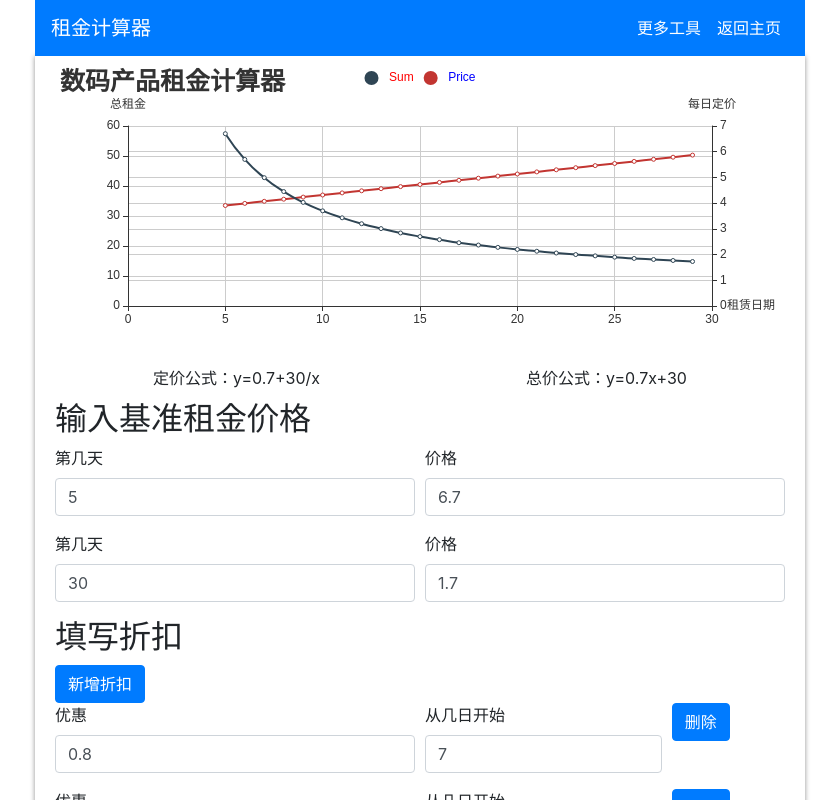
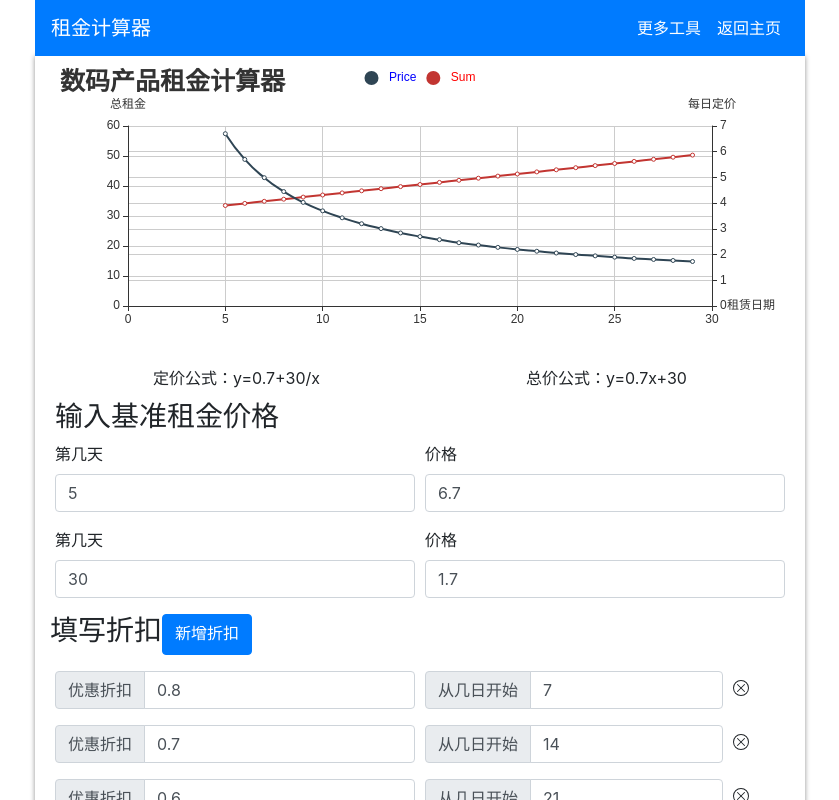
Before and after one commit to Andrew8102/rent_caculator, a Vue app: page / in a window 1280 px wide. Shown: the top 800 px of the page, without its empty margins (220-1059 px from the left). Built offline with nearby package versions, Linux system fonts and the light colour scheme.

Commit message:
💄引入bootstrap icon图标，修正界面错误

```diff
--- a/src/App.vue
+++ b/src/App.vue
@@ -31,7 +31,7 @@
 
       <div class id="form">
         <form action>
-          <h2>输入基准租金价格</h2>
+          <h3>输入基准租金价格</h3>
           <div class="form-row justify-content-center">
             <div class="form-group col-md-6">
               <label for="d1">第几天</label>
@@ -52,21 +52,56 @@
               <input type="text" class="form-control" id="price2" @change="redraw" v-model="price2" />
             </div>
           </div>
-          <h2>填写折扣</h2>
-          <div class="btn btn-primary" @click="addCoupon">新增折扣</div>
+          <div class="form-row form-group">
+            <h3>填写折扣</h3>
+            <div class="btn btn-primary" @click="addCoupon">新增折扣</div>
+          </div>
 
           <div class="coupon form-row justify-content-center" v-for="(item, i) in coupons" :key="i">
             <div class="form-group col-md-6">
-              <label for="discount">优惠</label>
-              <input type="text" class="form-control" id="item.id" v-model="item.discount" />
+              <div class="input-group">
+                <div class="input-group-prepend">
+                  <span class="input-group-text">优惠折扣</span>
+                </div>
+                <input type="text" class="form-control" id="item.id" v-model="item.discount" />
+              </div>
             </div>
 
-            <div class="form-group col-md-4">
-              <label for="discount_date">从几日开始</label>
-              <input type="text" class="form-control" id="item.id" v-model="item.discount_date" />
+            <div class="form-group col-md-5">
+              <div class="input-group">
+                <div class="input-group-prepend">
+                  <span class="input-group-text">从几日开始</span>
+                </div>
+                <input type="text" class="form-control" id="item.id" v-model="item.discount_date" />
+              </div>
             </div>
-            <div class="form-group col-md-2">
-              <div class="btn btn-primary" @click="deleteCoupon(i)">删除</div>
+
+            <div class="form-group col-md-1 align-self-center">
+              <svg
+                class="bi bi-x-circle"
+                width="1em"
+                height="1em"
+                viewBox="0 0 16 16"
+                fill="currentColor"
+                xmlns="http://www.w3.org/2000/svg"
+                @click="deleteCoupon(i)"
+              >
+                <path
+                  fill-rule="evenodd"
+                  d="M8 15A7 7 0 108 1a7 7 0 000 14zm0 1A8 8 0 108 0a8 8 0 000 16z"
+                  clip-rule="evenodd"
+                />
+                <path
+                  fill-rule="evenodd"
+                  d="M11.854 4.146a.5.5 0 010 .708l-7 7a.5.5 0 01-.708-.708l7-7a.5.5 0 01.708 0z"
+                  clip-rule="evenodd"
+                />
+                <path
+                  fill-rule="evenodd"
+                  d="M4.146 4.146a.5.5 0 000 .708l7 7a.5.5 0 00.708-.708l-7-7a.5.5 0 00-.708 0z"
+                  clip-rule="evenodd"
+                />
+              </svg>
             </div>
           </div>
         </form>
@@ -137,21 +172,21 @@ export default {
         legend: {
           data: [
             {
+              name: "Price",
+              // 强制设置图形为圆。
+              icon: "circle",
+              // 设置文本为红色
+              textStyle: {
+                color: "blue"
+              }
+            },
+            {
               name: "Sum",
               // 强制设置图形为圆。
               icon: "circle",
               // 设置文本为红色
               textStyle: {
                 color: "red"
-              }
-            },
-            {
-              name: "Price",
-              // 强制设置图形为圆。
-              icon: "circle",
-              // 设置文本为红色
-              textStyle: {
-                color: "blue"
               }
             }
           ]
@@ -168,14 +203,14 @@ export default {
         ],
         series: [
           {
-            name: "Price",
+            name: "Sum",
             data: this.rent[0],
             type: "line",
             yAxisIndex: 0,
             smooth: true
           },
           {
-            name: "Sum",
+            name: "Price",
             data: this.rent[1],
             type: "line",
             yAxisIndex: 1,
@@ -241,6 +276,7 @@ body {
   max-width: 800px;
   margin: 0 auto;
 }
-#app {
+svg {
+  vertical-align: baseline;
 }
 </style>
```
